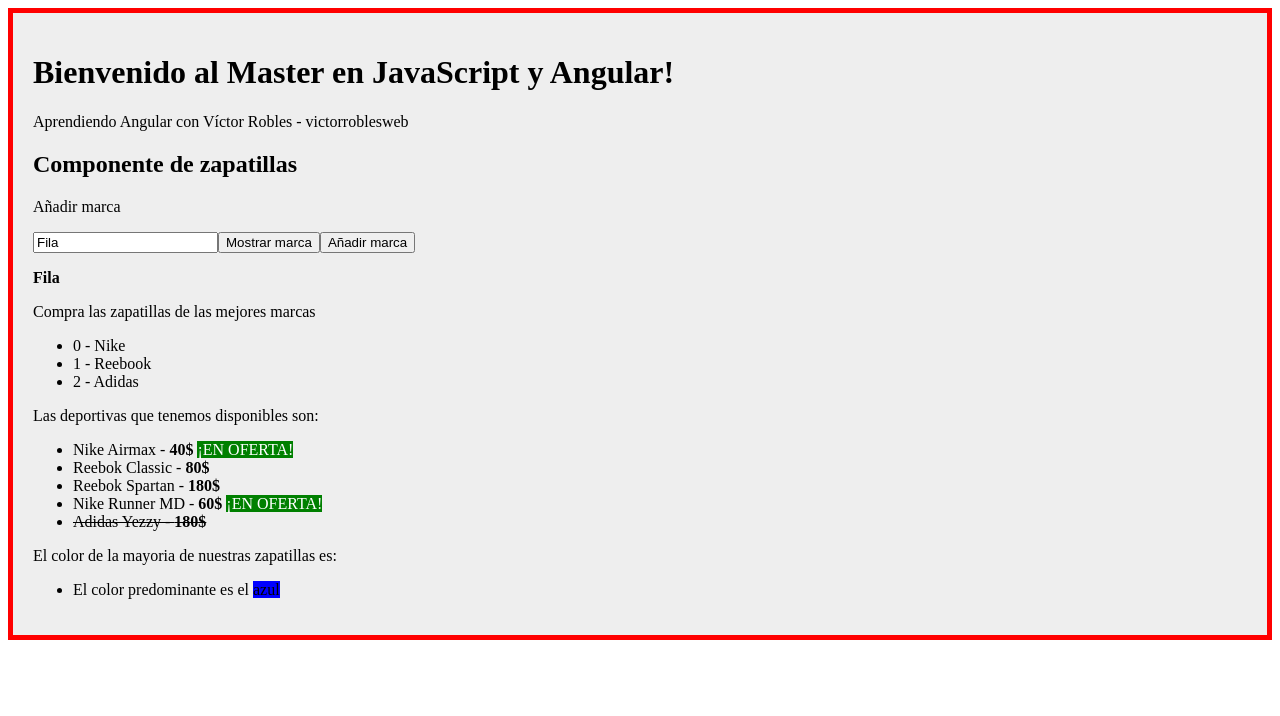
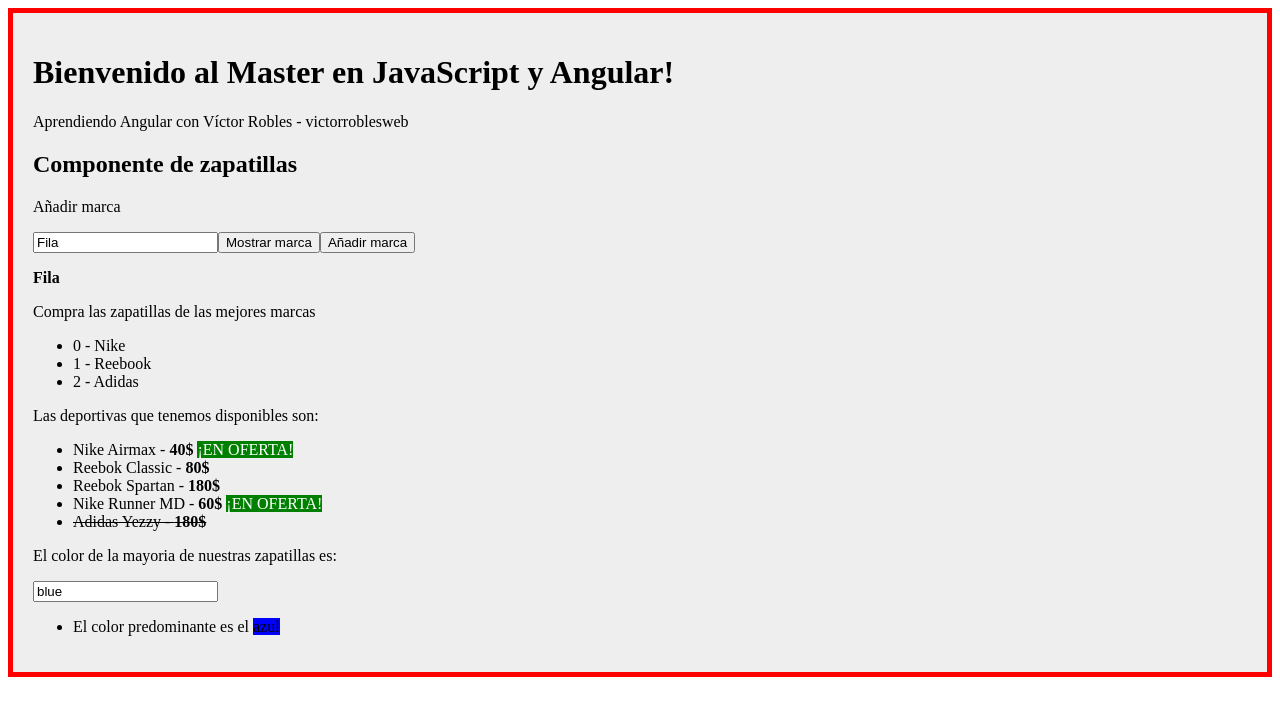
Before and after one commit to carlos-montesm/aprendiendo-angular, an Angular app: page / in a window 1280 px wide. Shown: the top 716 px of the page. Built offline with nearby package versions, Linux system fonts and the light colour scheme.

Commit message:
The ngModel directive was used in the view/template with the variable color of the zapatillas component, to update the value of the variable instantly in both parts, its component and view (two-way binding), and highlighting the value of the color variable in your color, in your view

```diff
--- a/src/app/zapatillas/zapatillas.component.html
+++ b/src/app/zapatillas/zapatillas.component.html
@@ -32,6 +32,7 @@
 </ul>
 
 <p>El color de la mayoria de nuestras zapatillas es:</p>
+<input type="text" [(ngModel)]="color" />
 <ul [ngSwitch]="color">
     <li *ngSwitchCase="'yellow'">
         El color predominante es el <span [ngStyle]="{'background': color}">amarillo</span>
```
